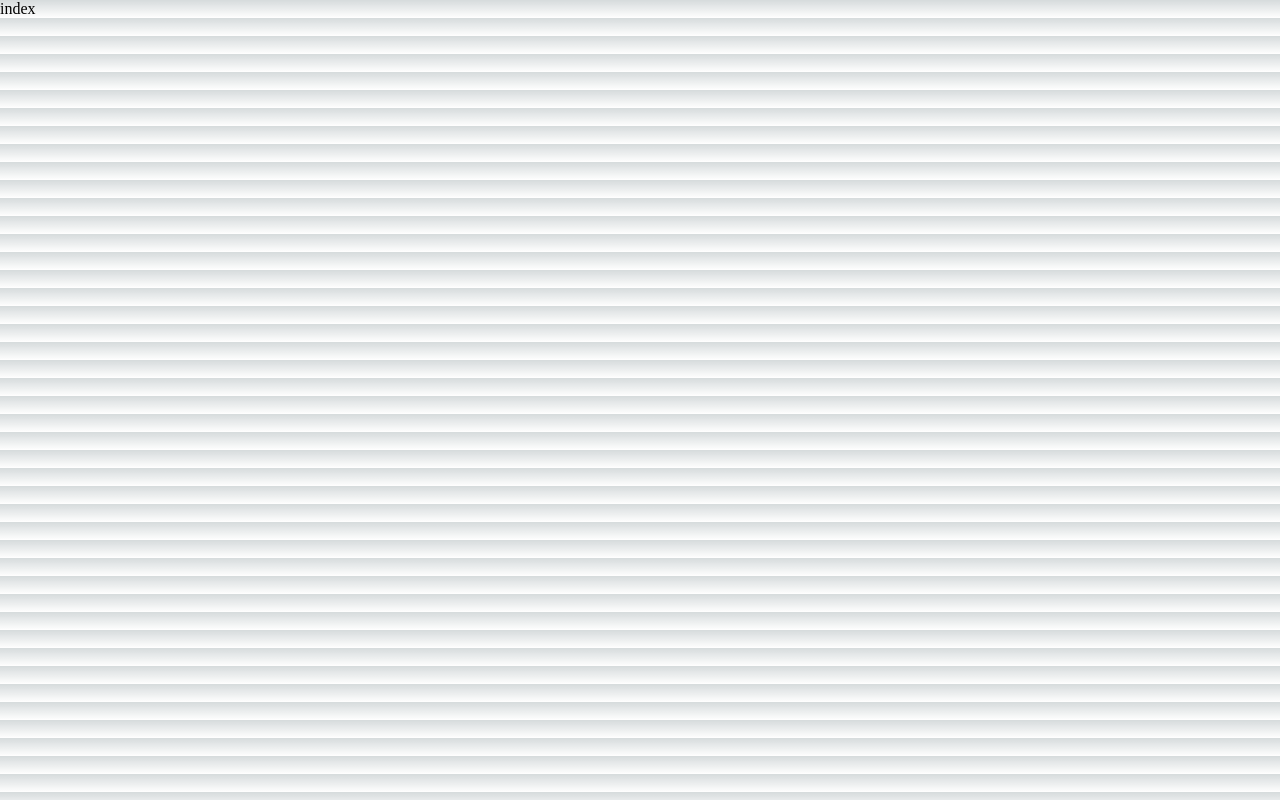
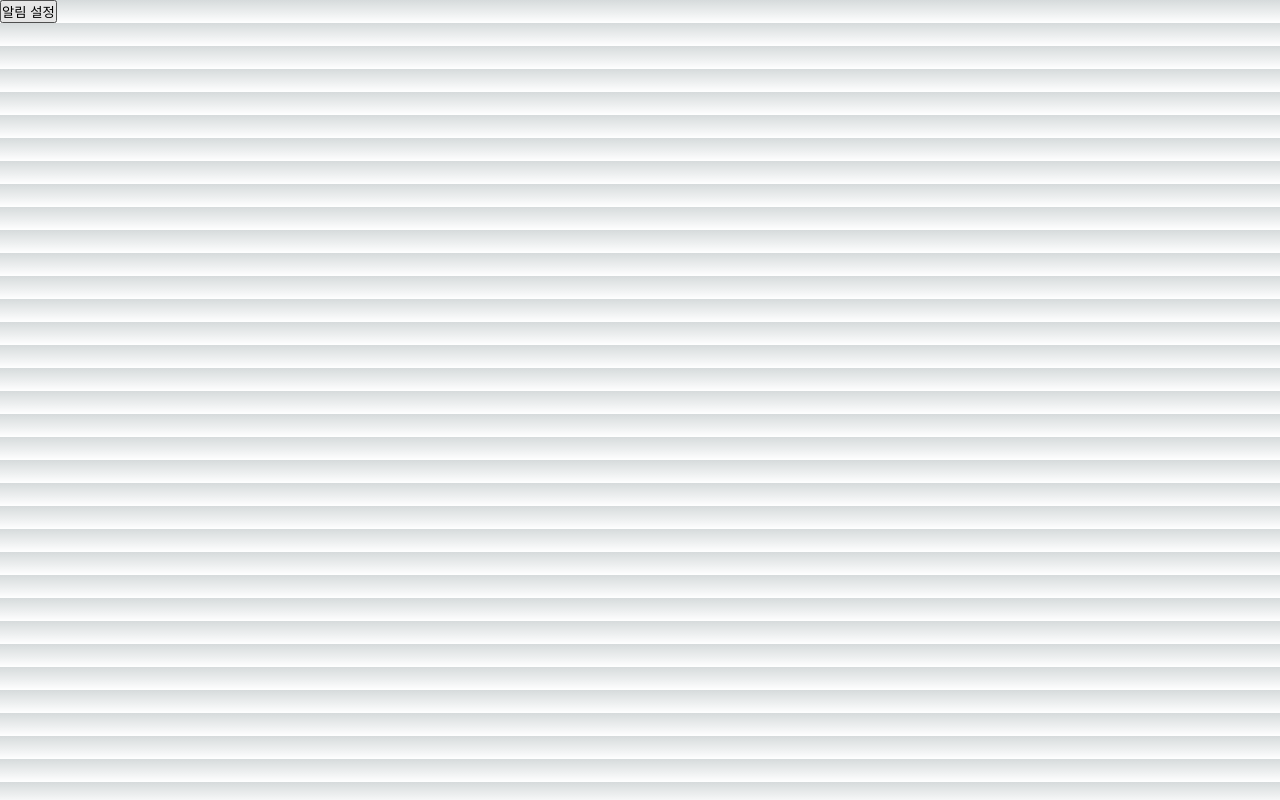
Before and after one commit to with-key/next-pwa, a Next.js app: page / in a window 1280 px wide. Built offline with nearby package versions, Linux system fonts and the light colour scheme.

Commit message:
add: 브라우저 알림 허용

```diff
--- a/src/pages/index.tsx
+++ b/src/pages/index.tsx
@@ -1,18 +1,18 @@
 import React, { useEffect } from "react";
 
 const Home = () => {
-  // useEffect(() => {
-  //   Notification.requestPermission((result) => {
-  //     console.log(result);
-  //     if (result === "granted") {
-  //       alert("Permissions granted");
-  //     } else {
-  //       alert("Permissions denied");
-  //     }
-  //   });
-  // }, []);
+  const f = () => {
+    Notification.requestPermission((result) => {
+      console.log(result);
+      if (result === "granted") {
+        alert("Permissions granted");
+      } else {
+        alert("Permissions denied");
+      }
+    });
+  };
 
-  return <div>index</div>;
+  return <button onClick={() => f()}>알림 설정</button>;
 };
 
 export default Home;
```
